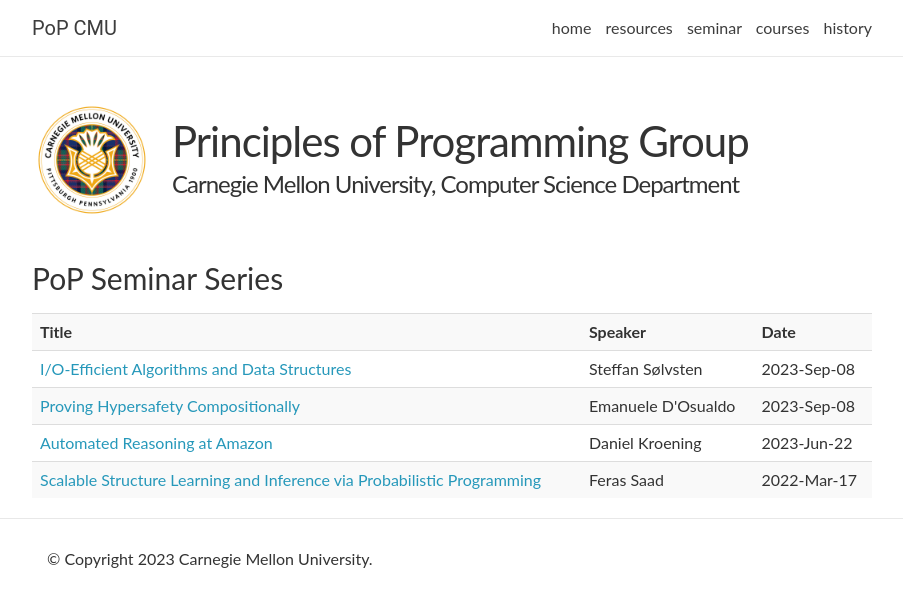
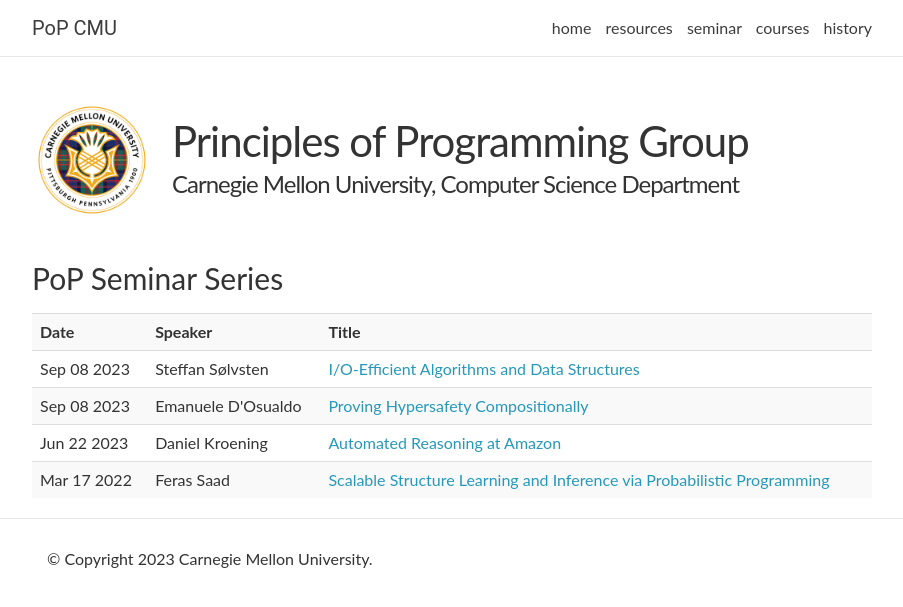
Before and after one commit to probsys/pop, a Jekyll site: the page built from _pages/seminar.md, in a window 1280 px wide. Shown: the top 607 px of the page, without its empty margins (188-1091 px from the left). Built offline with Jekyll 4.4.1, drawn with Linux system fonts in a browser that asks for light colours.

Commit message:
Reorder seminar.

```diff
--- a/_pages/seminar.md
+++ b/_pages/seminar.md
@@ -10,15 +10,15 @@ news: yes
 
 <table class='table table-striped'>
 <tr>
+  <td><b>Date</b></td>
+  <td><b>Speaker</b></td>
   <td><b>Title</b></td>
-  <td><b>Speaker</b></td>
-  <td><b>Date</b></td>
 </tr>
 {% for page in site.talks reversed %}
 <tr>
+  <td>{{ page.date | date: "%b %d %Y" }}</td>
+  <td>{{ page.speaker }}</td>
   <td><a href="{{ page.url | relative_url }}">{{ page.title }}</a></td>
-  <td>{{ page.speaker }}</td>
-  <td>{{ page.date | date: "%Y-%b-%d" }}</td>
 </tr>
 {% endfor %}
 </table>
```
